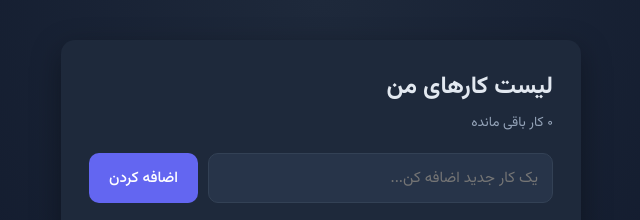
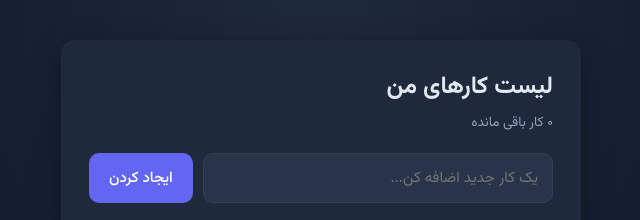
Before and after one commit to Mojtaba-App/todo_list, a plain HTML site: page index.html in a window 1280 px wide. Shown: the top 220 px of the page, 319-959 px from the left. Drawn offline with Linux system fonts and the light colour scheme.

Commit message:
change index.html file

```diff
--- a/index.html
+++ b/index.html
@@ -22,7 +22,7 @@
         placeholder="یک کار جدید اضافه کن..."
         autocomplete="off"
       />
-      <button type="submit" class="btn btn--add">اضافه کردن</button>
+      <button type="submit" class="btn btn--add">ایجاد کردن</button>
     </form>
 
     <ul id="todo-list" class="todo-list"></ul>
```
